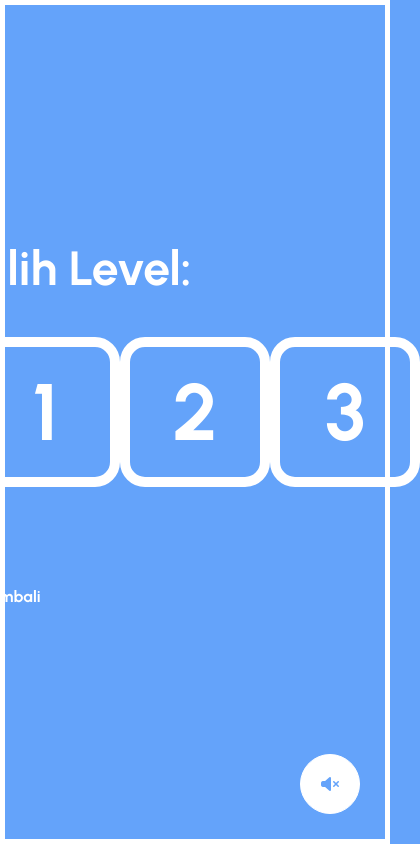
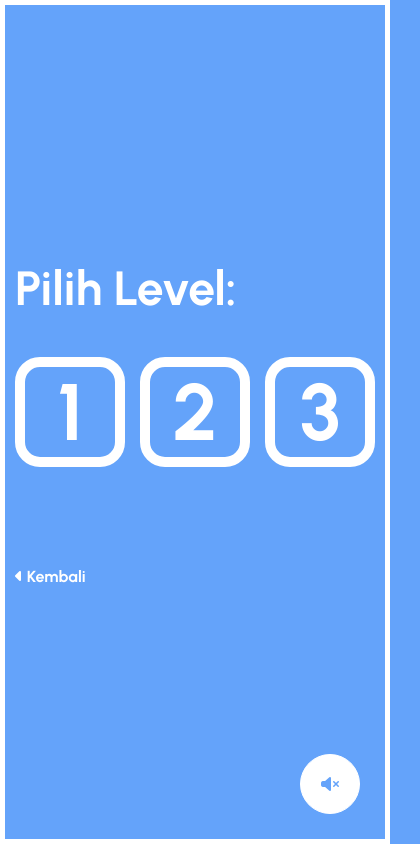
Before and after one commit to KamalW13/Game-TebakAngka, a plain HTML site: page index.html in a window 390 px wide. Both pictures are taken after a click on the element "START". Shown: the whole page, 420 px wide, since content can reach past the window. Drawn offline with Linux system fonts and the light colour scheme.

Commit message:
Perbaikan tampilan Mobile Update styles.css

```diff
--- a/styles.css
+++ b/styles.css
@@ -337,3 +337,20 @@ section{
     background-color: white;
     color: var(--color-primary);
 }
+
+
+
+@media (max-width: 576.98px) {
+    .home img{
+        width: 300px;
+    }
+
+    .select-level .select .level{
+        width: 110px;
+        height: 110px;
+    }
+
+    .centered-box{
+        padding: 10px;
+    }
+}
```
